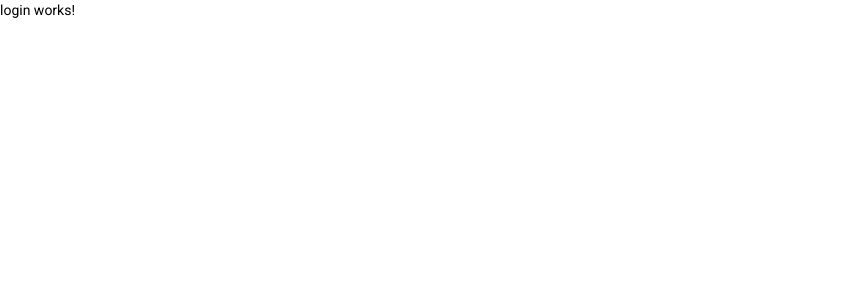
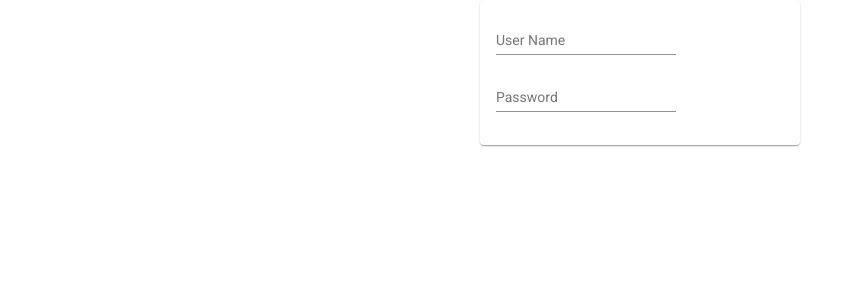
Before and after one commit to nethmini-11/Angular-Material-_simple_NEW, an Angular app: page / in a window 1280 px wide. Shown: the top 300 px of the page, without its empty margins (0-863 px from the left). Built offline with nearby package versions, Linux system fonts and the light colour scheme.

Commit message:
Update login.component.html

```diff
--- a/src/app/login/login.component.html
+++ b/src/app/login/login.component.html
@@ -1 +1,13 @@
-<p>login works!</p>
+<div fxLayoutAlign="center center">
+    <mat-card fxFlex="25">
+        <form >
+            <mat-form-field  >
+              <input matInput placeholder="User Name">
+            </mat-form-field>
+
+            <mat-form-field >
+                <input matInput Type="password" placeholder="Password">
+              </mat-form-field>
+          </form>
+    </mat-card>
+</div>
```
